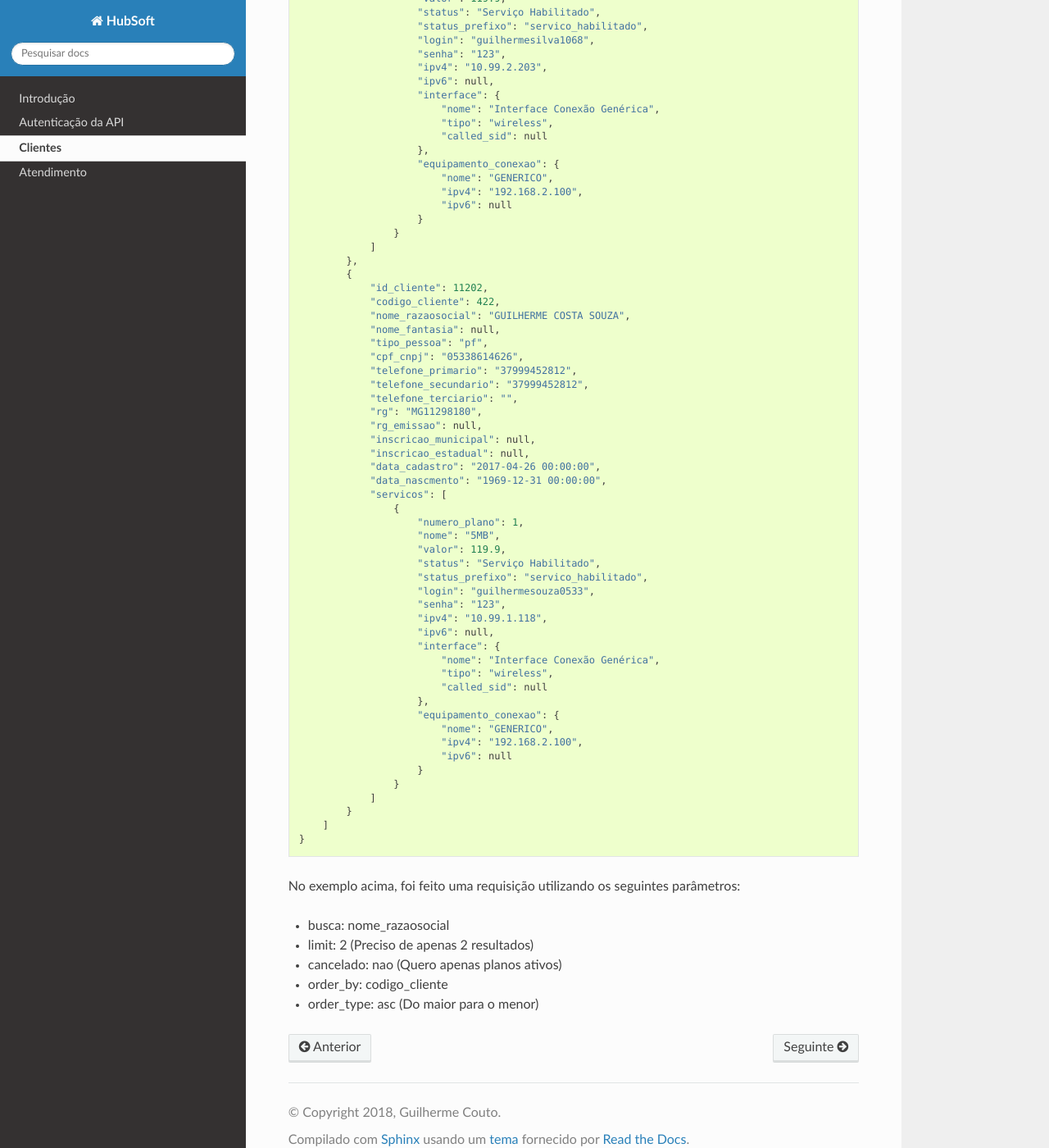
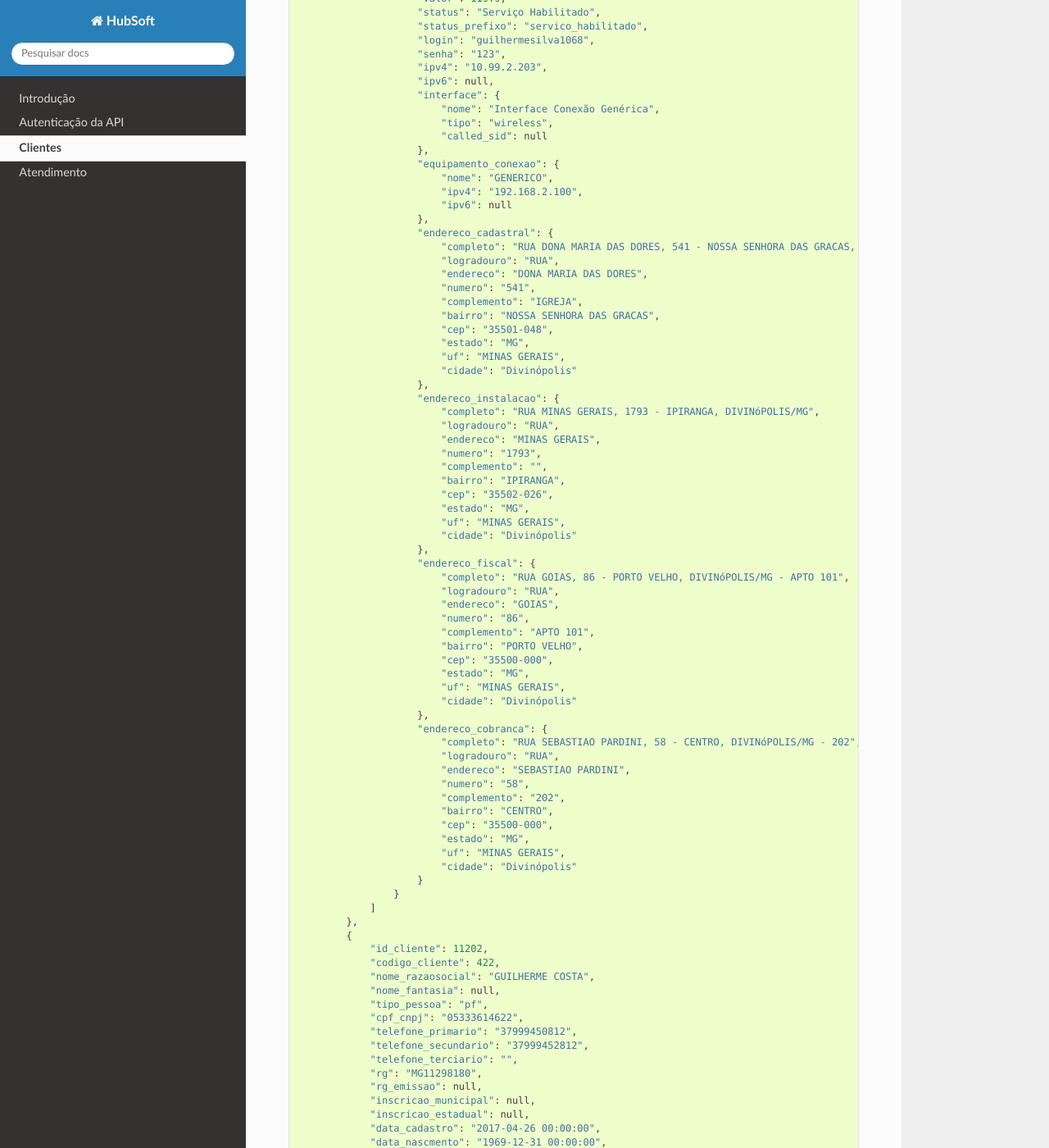
Before and after one commit to hubsoftbrasil/api, a Sphinx documentation site: the page built from docs/source/clientes.rst, in a window 1280 px wide and 1400 px high, scrolled down 1602 px. Shown: the whole window at 82% size. Built offline with Sphinx 7.4.7 and the Read the Docs theme 2.0.0, drawn with Linux system fonts in a browser that asks for light colours; some of the changed text lies outside the part shown.

Commit message:
Melhoria na documentação

```diff
--- a/docs/source/clientes.rst
+++ b/docs/source/clientes.rst
@@ -80,6 +80,54 @@ Retorno da requisição GET::
 	                        "nome": "GENERICO",
 	                        "ipv4": "192.168.2.100",
 	                        "ipv6": null
+	                    },
+	                    "endereco_cadastral": {
+	                        "completo": "RUA DONA MARIA DAS DORES, 541 - NOSSA SENHORA DAS GRACAS, DIVINóPOLIS/MG - IGREJA",
+	                        "logradouro": "RUA",
+	                        "endereco": "DONA MARIA DAS DORES",
+	                        "numero": "541",
+	                        "complemento": "IGREJA",
+	                        "bairro": "NOSSA SENHORA DAS GRACAS",
+	                        "cep": "35501-048",
+	                        "estado": "MG",
+	                        "uf": "MINAS GERAIS",
+	                        "cidade": "Divinópolis"
+	                    },
+	                    "endereco_instalacao": {
+	                        "completo": "RUA MINAS GERAIS, 1793 - IPIRANGA, DIVINóPOLIS/MG",
+	                        "logradouro": "RUA",
+	                        "endereco": "MINAS GERAIS",
+	                        "numero": "1793",
+	                        "complemento": "",
+	                        "bairro": "IPIRANGA",
+	                        "cep": "35502-026",
+	                        "estado": "MG",
+	                        "uf": "MINAS GERAIS",
+	                        "cidade": "Divinópolis"
+	                    },
+	                    "endereco_fiscal": {
+	                        "completo": "RUA GOIAS, 86 - PORTO VELHO, DIVINóPOLIS/MG - APTO 101",
+	                        "logradouro": "RUA",
+	                        "endereco": "GOIAS",
+	                        "numero": "86",
+	                        "complemento": "APTO 101",
+	                        "bairro": "PORTO VELHO",
+	                        "cep": "35500-000",
+	                        "estado": "MG",
+	                        "uf": "MINAS GERAIS",
+	                        "cidade": "Divinópolis"
+	                    },
+	                    "endereco_cobranca": {
+	                        "completo": "RUA SEBASTIAO PARDINI, 58 - CENTRO, DIVINóPOLIS/MG - 202",
+	                        "logradouro": "RUA",
+	                        "endereco": "SEBASTIAO PARDINI",
+	                        "numero": "58",
+	                        "complemento": "202",
+	                        "bairro": "CENTRO",
+	                        "cep": "35500-000",
+	                        "estado": "MG",
+	                        "uf": "MINAS GERAIS",
+	                        "cidade": "Divinópolis"
 	                    }
 	                }
 	            ]
@@ -87,11 +135,11 @@ Retorno da requisição GET::
 	        {
 	            "id_cliente": 11202,
 	            "codigo_cliente": 422,
-	            "nome_razaosocial": "GUILHERME COSTA SOUZA",
+	            "nome_razaosocial": "GUILHERME COSTA",
 	            "nome_fantasia": null,
 	            "tipo_pessoa": "pf",
-	            "cpf_cnpj": "05338614626",
-	            "telefone_primario": "37999452812",
+	            "cpf_cnpj": "05333614622",
+	            "telefone_primario": "37999450812",
 	            "telefone_secundario": "37999452812",
 	            "telefone_terciario": "",
 	            "rg": "MG11298180",
@@ -103,7 +151,7 @@ Retorno da requisição GET::
 	            "servicos": [
 	                {
 	                    "numero_plano": 1,
-	                    "nome": "5MB",
+	                    "nome": "24M",
 	                    "valor": 119.9,
 	                    "status": "Serviço Habilitado",
 	                    "status_prefixo": "servico_habilitado",
@@ -120,6 +168,54 @@ Retorno da requisição GET::
 	                        "nome": "GENERICO",
 	                        "ipv4": "192.168.2.100",
 	                        "ipv6": null
+	                    },
+	                    "endereco_cadastral": {
+	                        "completo": "RUA GERALDO RODRIGUES DA COSTA, 5 - CENTRO, SANTO ANTôNIO DO MONTE/MG",
+	                        "logradouro": "RUA",
+	                        "endereco": "GERALDO RODRIGUES DA COSTA",
+	                        "numero": "5",
+	                        "complemento": "",
+	                        "bairro": "CENTRO",
+	                        "cep": "35560000",
+	                        "estado": "MG",
+	                        "uf": "MINAS GERAIS",
+	                        "cidade": "Santo Antônio do Monte"
+	                    },
+	                    "endereco_instalacao": {
+	                        "completo": "RUA JOÃO J FERNANDES, 900 - BARRETOS, NOVA SERRANA/MG - AREA RURAL",
+	                        "logradouro": "RUA",
+	                        "endereco": "JOÃO J FERNANDES",
+	                        "numero": "900",
+	                        "complemento": "AREA RURAL",
+	                        "bairro": "BARRETOS",
+	                        "cep": "35519-000",
+	                        "estado": "MG",
+	                        "uf": "MINAS GERAIS",
+	                        "cidade": "Nova Serrana"
+	                    },
+	                    "endereco_fiscal": {
+	                        "completo": "RUA RITA DOS SANTOS MESQUITA, 233 - SANTO AGOSTINHO, PERDIGãO/MG",
+	                        "logradouro": "RUA",
+	                        "endereco": "RITA DOS SANTOS MESQUITA",
+	                        "numero": "233",
+	                        "complemento": "",
+	                        "bairro": "SANTO AGOSTINHO",
+	                        "cep": "35545-000",
+	                        "estado": "MG",
+	                        "uf": "MINAS GERAIS",
+	                        "cidade": "Perdigão"
+	                    },
+	                    "endereco_cobranca": {
+	                        "completo": "RUA DOIS, 221 - BARRETINHOS, NOVA SERRANA/MG - AREA RURAL",
+	                        "logradouro": "RUA",
+	                        "endereco": "DOIS",
+	                        "numero": "221",
+	                        "complemento": "AREA RURAL",
+	                        "bairro": "BARRETINHOS",
+	                        "cep": "35519-000",
+	                        "estado": "MG",
+	                        "uf": "MINAS GERAIS",
+	                        "cidade": "Nova Serrana"
 	                    }
 	                }
 	            ]
```
Also changed, not shown: other parts of docs/source/clientes.rst (+2 -2 lines).
